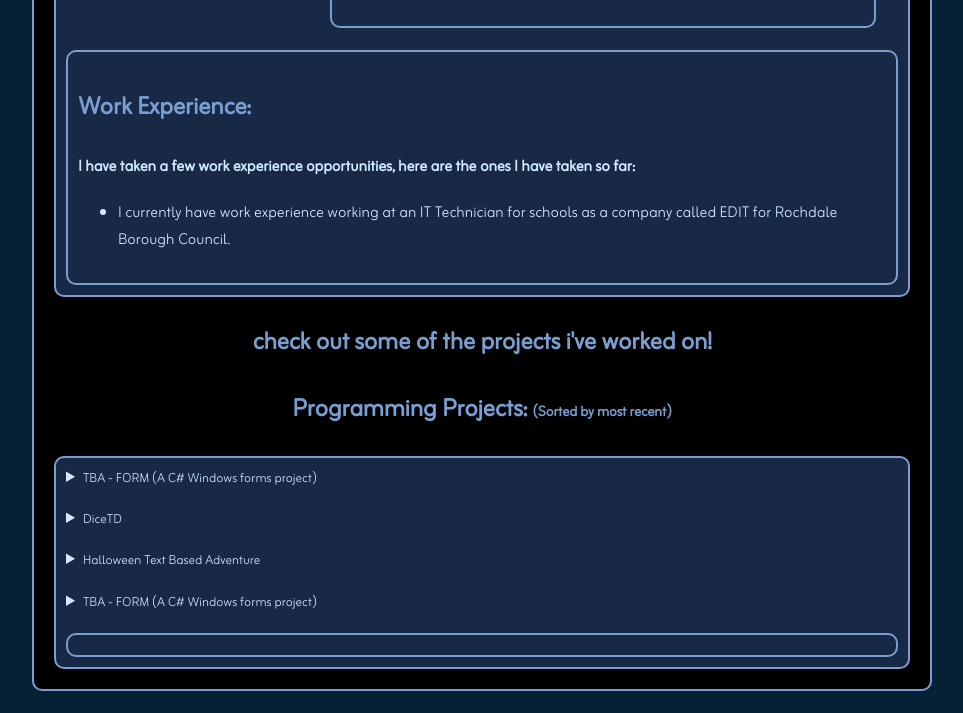
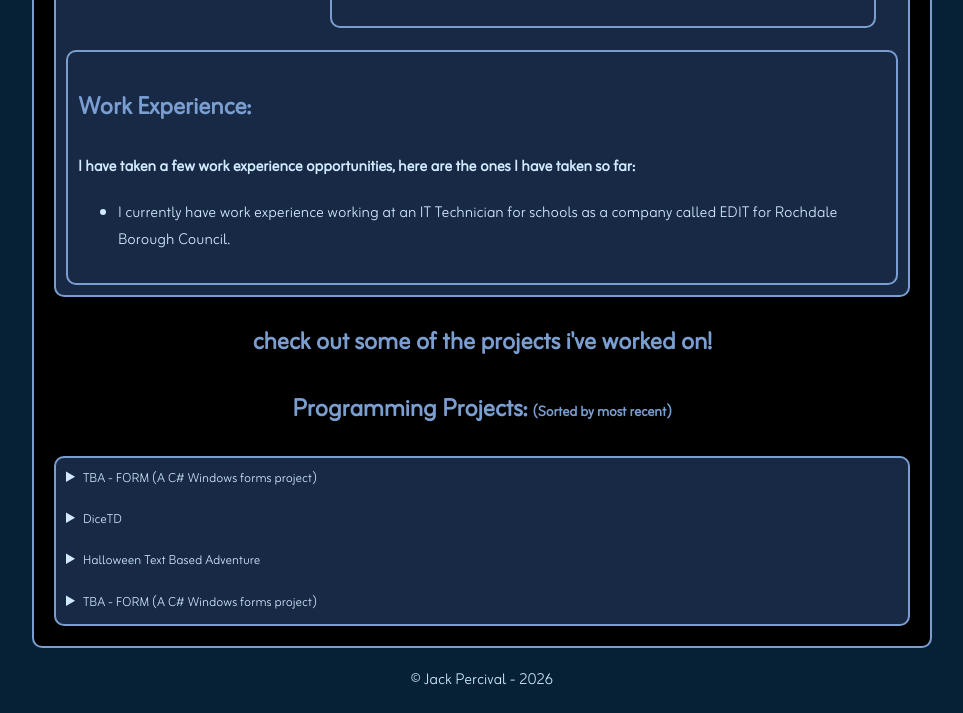
Before and after one commit to JackP-71/JP-Website, a plain HTML site: page index.html in a window 1280 px wide. Shown: the part 1078-1791 px from the top of the page, without its empty margins (158-1121 px from the left). Drawn offline with Linux system fonts and the light colour scheme.

Commit message:
Added javascript to website
a footer has been added using javascript - any other js to be written will be written in the script.js file

```diff
--- a/index.html
+++ b/index.html
@@ -165,15 +165,13 @@
 
                     </div>
                 </details>
-
-                <p></p>
-
-                <div class="box">
-
-                </div>
-                </div>
             </div>
         </div>
     </div>
+    <div class="writeFooter"></div>
+
+
+<!-- at the end of this page we only call the header and footer scripts, because we don't need use any functions from the other scripts. -->
+<script src="script.js" defer></script>
 </body>
 </html>
--- /dev/null
+++ b/script.js
@@ -0,0 +1,9 @@
+//code to automatically write the footer - if more pages are created, this will be referenced throughout
+
+document.querySelector(".writeFooter").innerHTML = `
+    <footer>
+    <center>
+        <p>© Jack Percival - 2026</p>
+    </center>
+    </footer>
+`;
```
